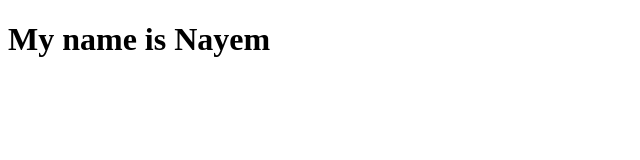
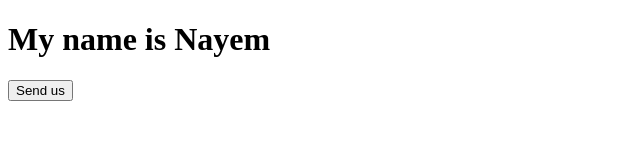
Before and after one commit to nayemalways/git-practice2, a plain HTML site: page index.html in a window 1280 px wide. Shown: the whole page, without its empty margins (0-640 px from the left). Drawn offline with Linux system fonts and the light colour scheme.

Commit message:
send us button added from main branch

```diff
--- a/index.html
+++ b/index.html
@@ -7,5 +7,6 @@
 </head>
 <body>
   <h1>My name is Nayem</h1>
+  <button>Send us</button>
 </body>
 </html>
```
